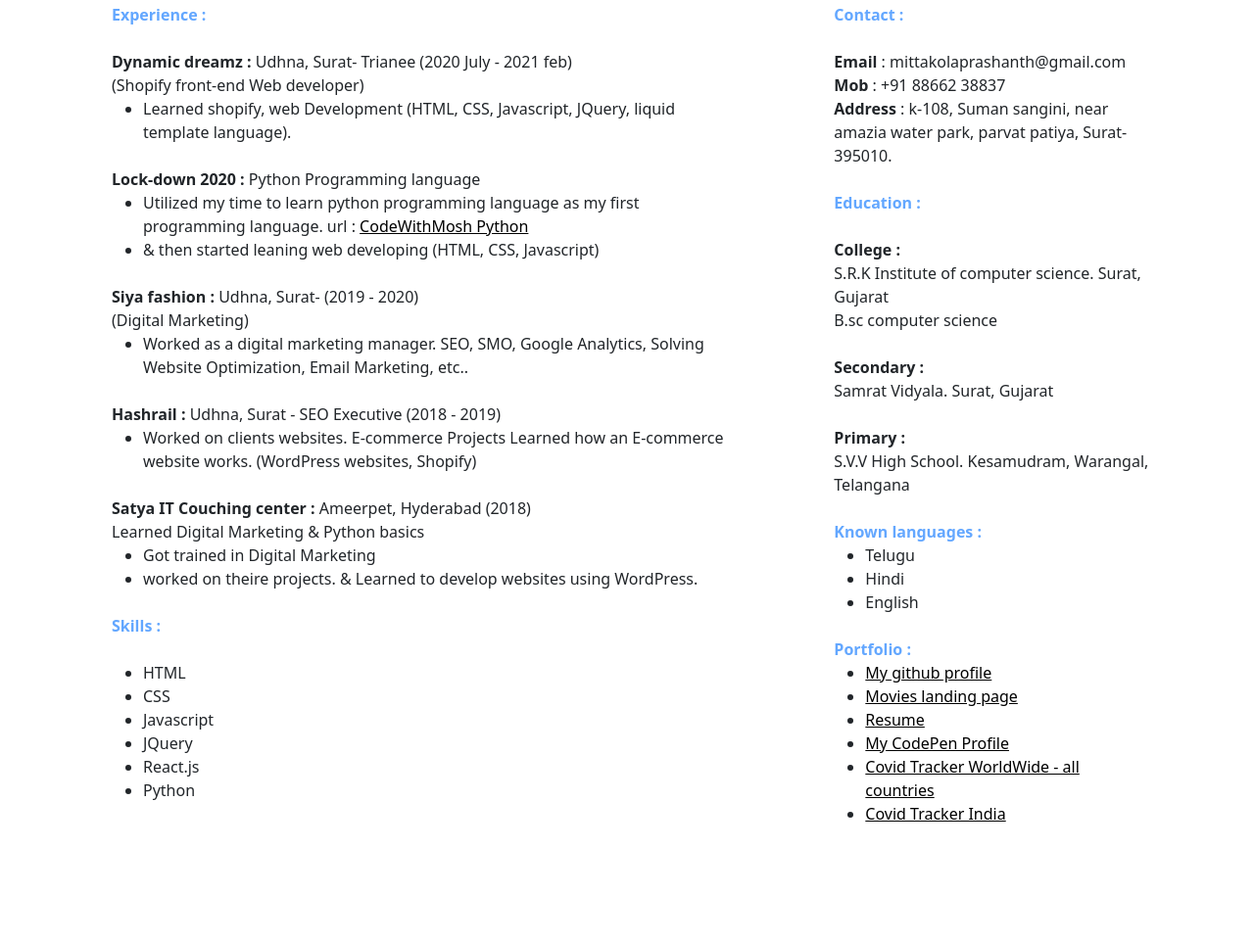
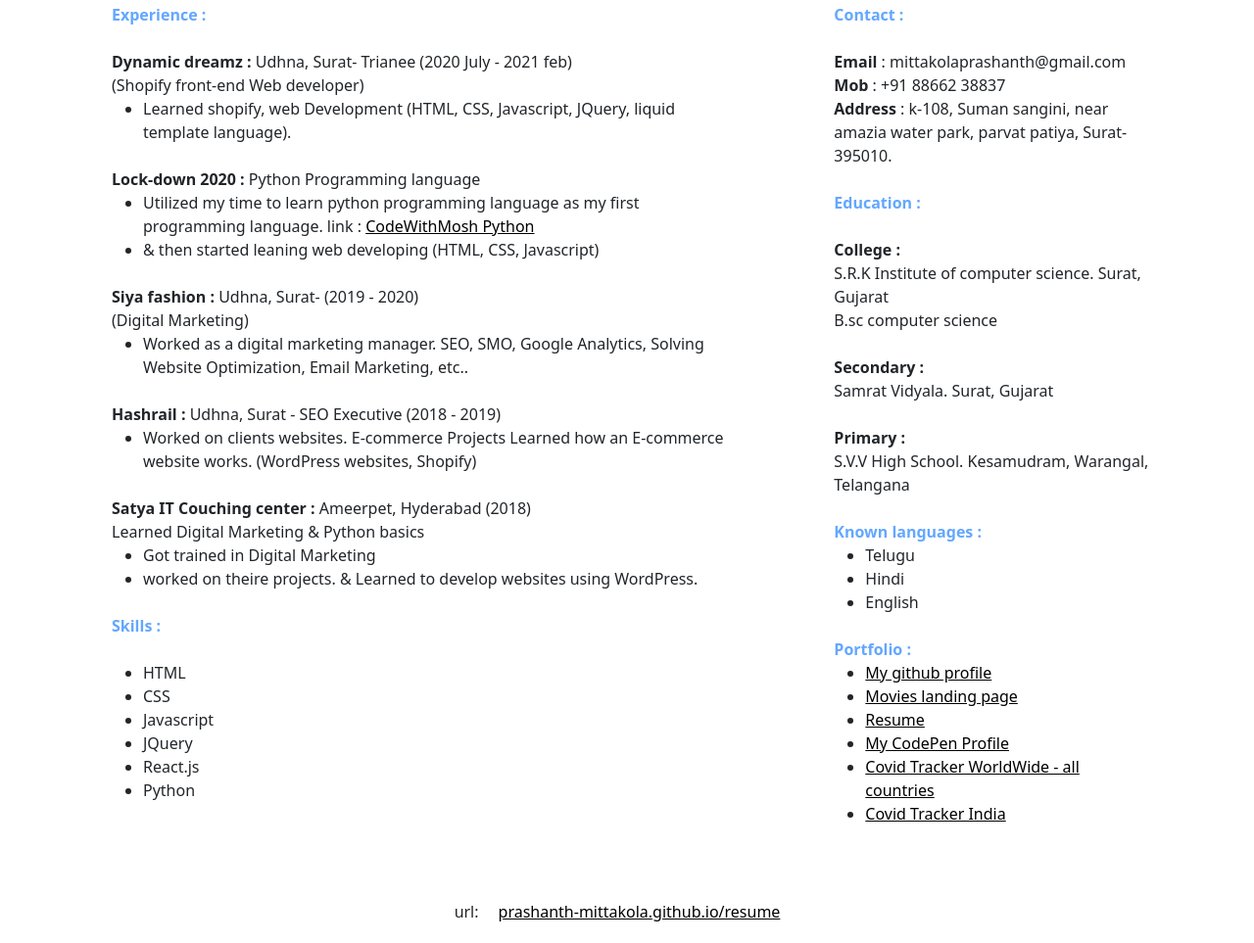
Before and after one commit to prashanth-mittakola/Resume, a plain HTML site: page index.html in a window 1280 px wide. Shown: the part 219-1182 px from the top of the page at 98% size. Before the commit the page ends 1118 px from the top, so only its background shows below. Drawn offline with nearby package versions, Linux system fonts and the light colour scheme.

Commit message:
index.html

```diff
--- a/index.html
+++ b/index.html
@@ -34,7 +34,7 @@
                             <strong>Lock-down 2020 : </strong> <span>Python Programming language</span>
                             <ul>
                                 <li>Utilized my time to learn python programming language as my first programming language.
-                                    url : <a style="color: black;" href="https://codewithmosh.com/p/python-programming-course-beginners">CodeWithMosh Python</a>
+                                    link : <a style="color: black;" href="https://codewithmosh.com/p/python-programming-course-beginners">CodeWithMosh Python</a>
                                 </li>
                                 <li>& then started leaning web developing (HTML, CSS, Javascript)</li>
                             </ul>
@@ -153,7 +153,7 @@
             </div>
         </div>
     </div>
-
+<div style="display: flex;justify-content: center; padding: 20px 0;">url: <a style="padding:0 20px;" href="prashanth-mittakola.github.io/resume">prashanth-mittakola.github.io/resume</a></div>
 <style>
     *{
     margin: 0;
```
